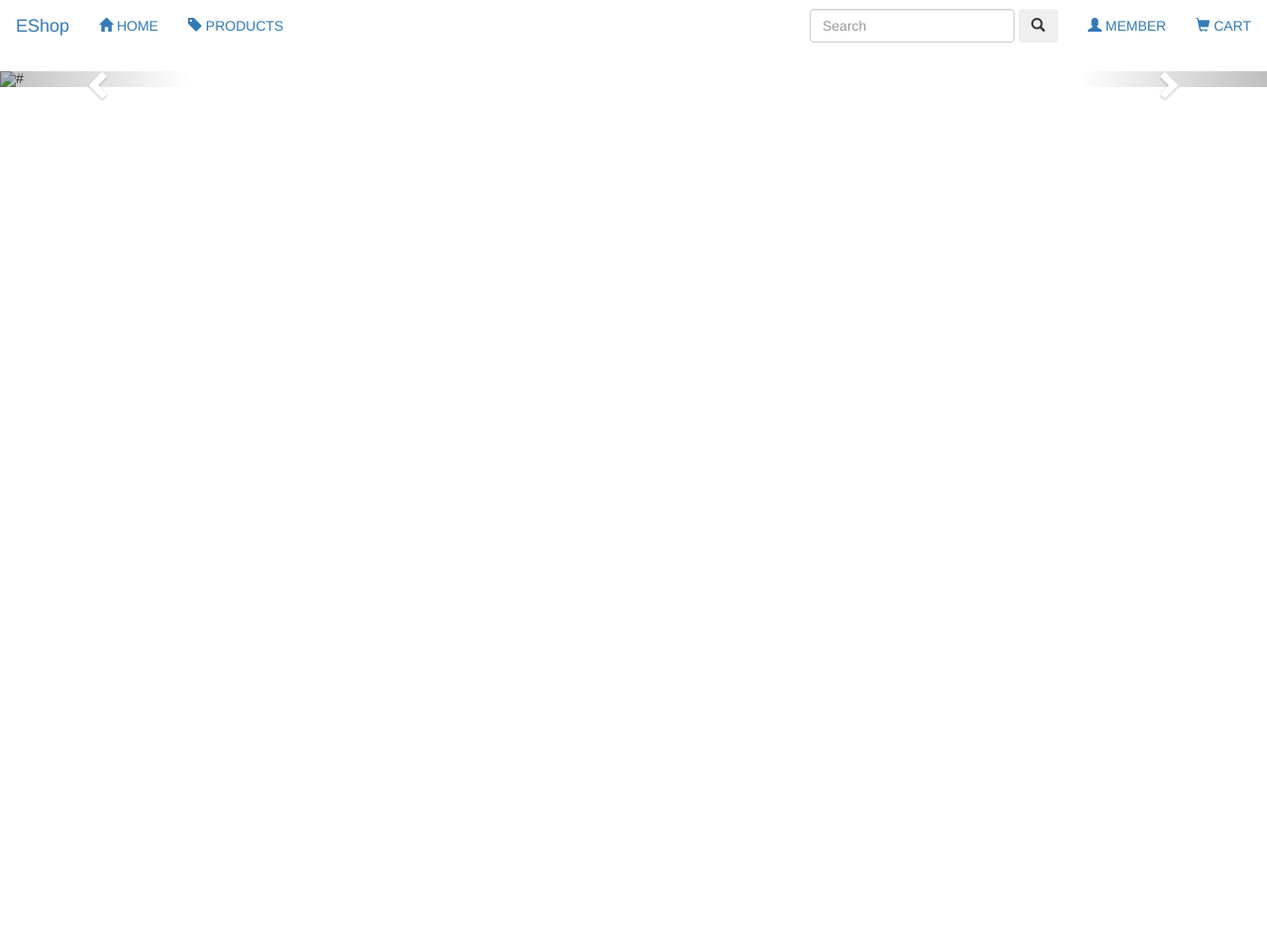
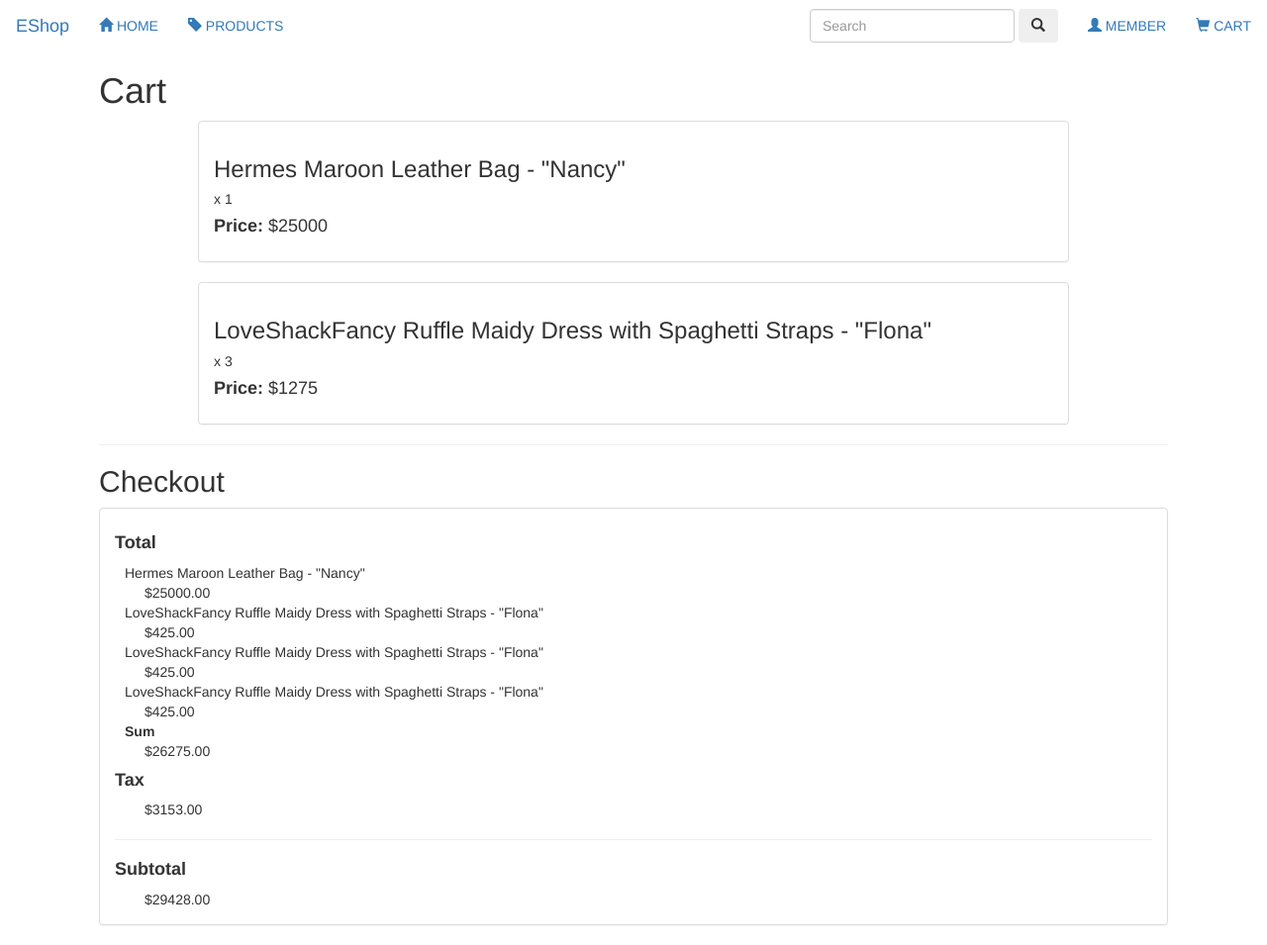
Before and after one commit to anisahalahmed/ITSC-3155-GroupFInal, a Flask app: page /Cart.html in a window 1280 px wide. Shown: the whole page at 99% size. Before the commit the page ends 101 px from the top, so only its background shows below. Run offline with Flask 2, Linux system fonts and the light colour scheme; some libraries are stand-ins or nearby versions.

Commit message:
Cart page calculate tax and totals

```diff
--- a/app.py
+++ b/app.py
@@ -1,17 +1,49 @@
 from flask import Flask, render_template
-import json
 
 app = Flask(__name__)
+
+tax_rate = 0.12
+
+# cart is a dictionary of item id's to a number which is how
+# many of that item has been added to cart
+cart = {
+    0: 1,
+    1: 3
+}
+
+# the catalogue is the list of all items in our store
+# it is a list of objects containing information about
+# each item
+catalogue = [
+    {
+        "id": 0,
+        "name": 'Hermes Maroon Leather Bag - "Nancy"',
+        "price": 25000
+    },
+    {
+        "id": 1,
+        "name": 'LoveShackFancy Ruffle Maidy Dress with Spaghetti Straps - "Flona"',
+        "price": 425
+    },
+]
+
+def totalPrice():
+    total = 0
+    for item, count in cart.items():
+        for x in range(count):
+            total = total + catalogue[item]["price"]
+    return total
 
 @app.route('/')
 def home():
     return render_template('Home.html')
 
 @app.route('/Cart.html')
-def cart():
+def cart_page():
 
-    return render_template('Cart.html')
-
+    total = totalPrice()
+    tax = total * tax_rate
+    return render_template('Cart.html', catalogue=catalogue, cart=cart, total=total, tax=tax)
 
 if __name__ == '__main__':
     app.run(debug=True)
--- a/templates/Cart.html
+++ b/templates/Cart.html
@@ -31,31 +31,40 @@
                 </form>
             </div>
         </nav>
-    <div id="myCarousel" class="carousel slide" data-ride="carousel">
-        <ol class="carousel-indicators">
-            <li data-target="#myCarousel" data-slide-to="0" class="active"></li>
-            <li data-target="#myCarousel" data-slide-to="1"></li>
-            <li data-target="#myCarousel" data-slide-to="2"></li>
-        </ol>
-        <div class="carousel-inner">
-            <div class="item active">
-                <img src="#" alt="#">
-            </div>
-            <div class="item">
-                <img src="#" alt="#">
-            </div>
-            <div class="item">
-                <img src="#" alt="#">
+        <div style="padding-left: 100px; padding-right: 100px;">
+            <h1>Cart</h1>
+            {% for item_id, number in cart.items() %}
+            <div class="panel panel-default" style="margin-left: 100px; margin-right: 100px;">
+                <div class="panel-body">
+                    <h3>{{catalogue[item_id]["name"]}}</h3>
+                    <h5>x {{number}}</h5>
+                    <h4><strong>Price: </strong> ${{catalogue[item_id]["price"] * number}}</h4>
                 </div>
             </div>
-        <a class="left carousel-control" href="#myCarousel" data-slide="prev">
-            <span class="glyphicon glyphicon-chevron-left"></span>
-            <span class="sr-only">Previous</span>
-        </a>
-        <a class="right carousel-control" href="#myCarousel" data-slide="prev">
-            <span class="glyphicon glyphicon-chevron-right"></span>
-            <span class="sr-only">Next</span>
-        </a>
+            {% endfor %}
+            <hr/>
+            <h2>Checkout</h2>
+            <div class="panel panel-default">
+                <div class="panel-body">
+                    <h4><strong>Total</strong></h4>
+                    <div style="padding-left: 10px">
+                        {% for item_id, number in cart.items() %}
+                            {% for i in range(number) %}
+                                <div>{{catalogue[item_id]["name"]}}</div>
+                                <div style="padding-left: 20px">${{catalogue[item_id]["price"]}}.00</div>
+                            {% endfor %}
+                        {% endfor %}
+                    </div>
+                    <div style="padding-left: 10px"><strong>Sum</strong></div>
+                    <div style="padding-left: 30px">${{total}}.00</div>
+                    <h4><strong>Tax</strong></h4>
+                    <!-- https://stackoverflow.com/questions/6149006/how-to-display-a-float-with-two-decimal-places -->
+                    <div style="padding-left: 30px">${{'%.2f' % tax}}</div>
+                    <hr/>
+                    <h4><strong>Subtotal</strong></h4>
+                    <div style="padding-left: 30px">${{'%.2f' % (tax + total)}}</div>
+                </div>
+            </div>
         </div>
     </body>
 </html>
```
Lines whose indentation alone changed are shown as unchanged.
